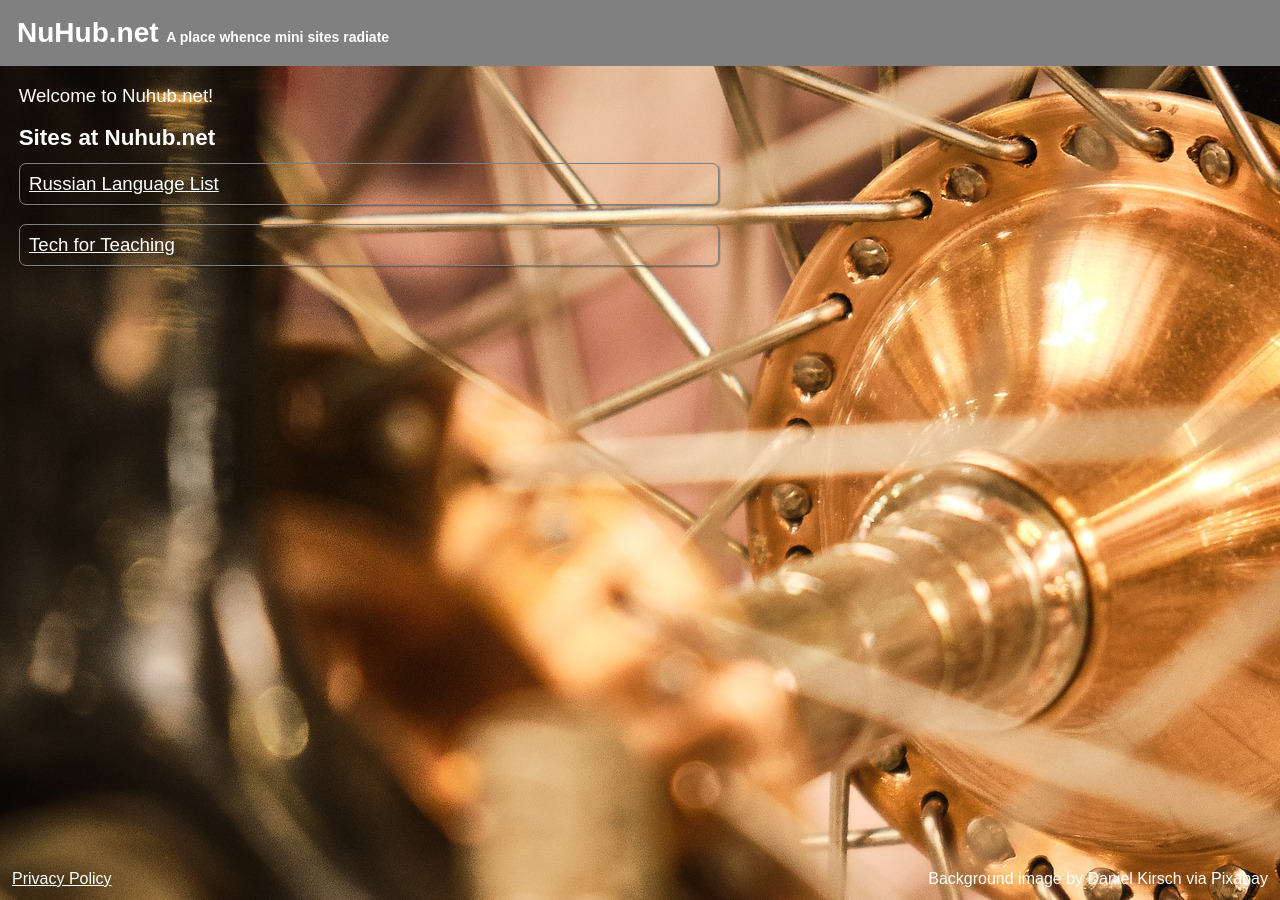
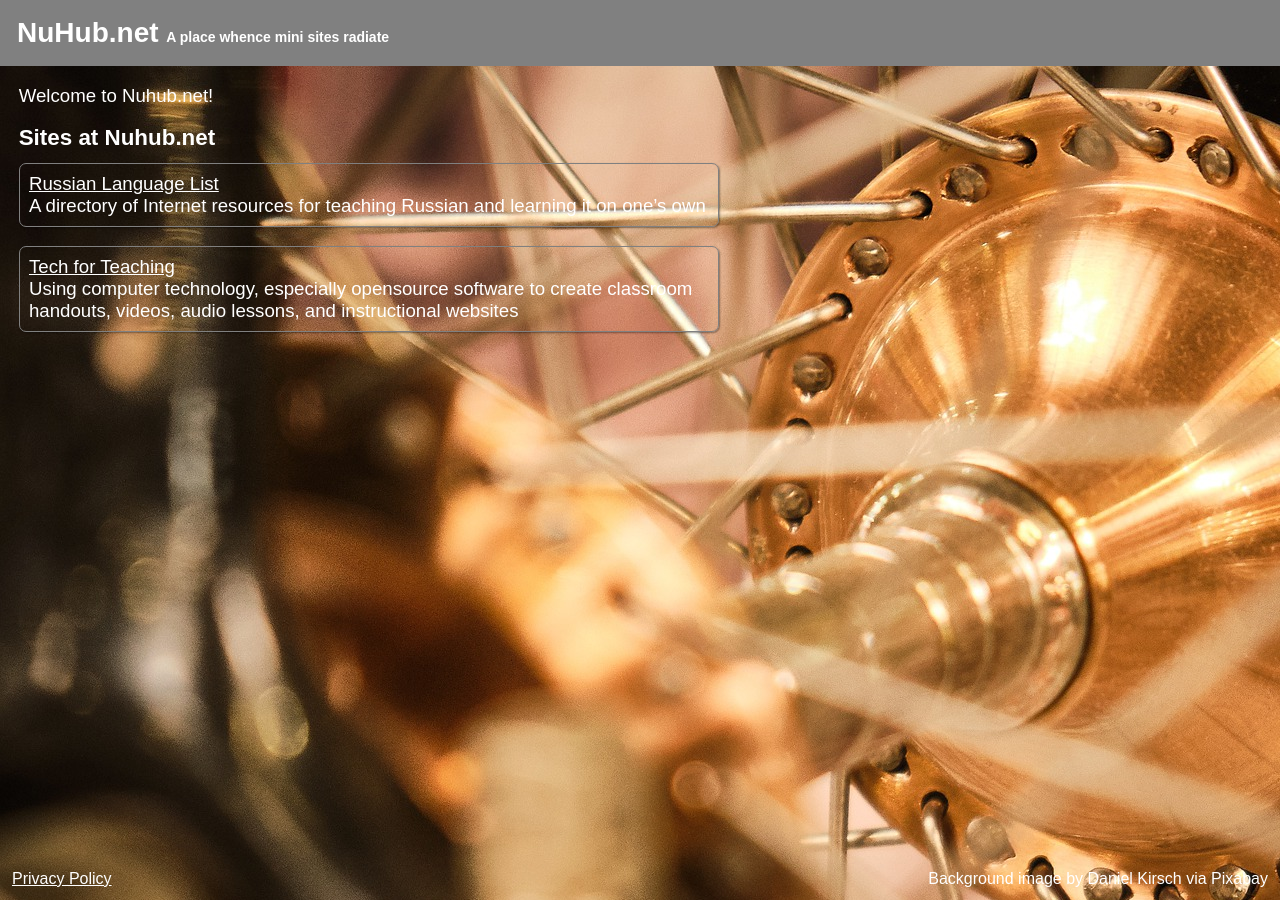
Before and after one commit to david672orford/david672github.io, a Jekyll site: the page built from index.md, in a window 1280 px wide. Built offline with Jekyll 4.4.1, drawn with Linux system fonts in a browser that asks for light colours; our own code applies the rules of GitHub Pages for plain Markdown files.

Commit message:
Update index.md
added blurbs

```diff
--- a/index.md
+++ b/index.md
@@ -6,9 +6,12 @@ Welcome to Nuhub.net!
   <li><a href="https://russian-language-list.nuhub.net">
     Russian Language List</a>
     <br>
+    A directory of Internet resources for teaching Russian and learning it on one’s own
     </li>
   <li><a href="https://tech-for-teaching.nuhub.net">
     Tech for Teaching</a>
     <br>
+    Using computer technology, especially opensource software to create classroom handouts,
+    videos, audio lessons, and instructional websites
     </li>
 </ul>
```
